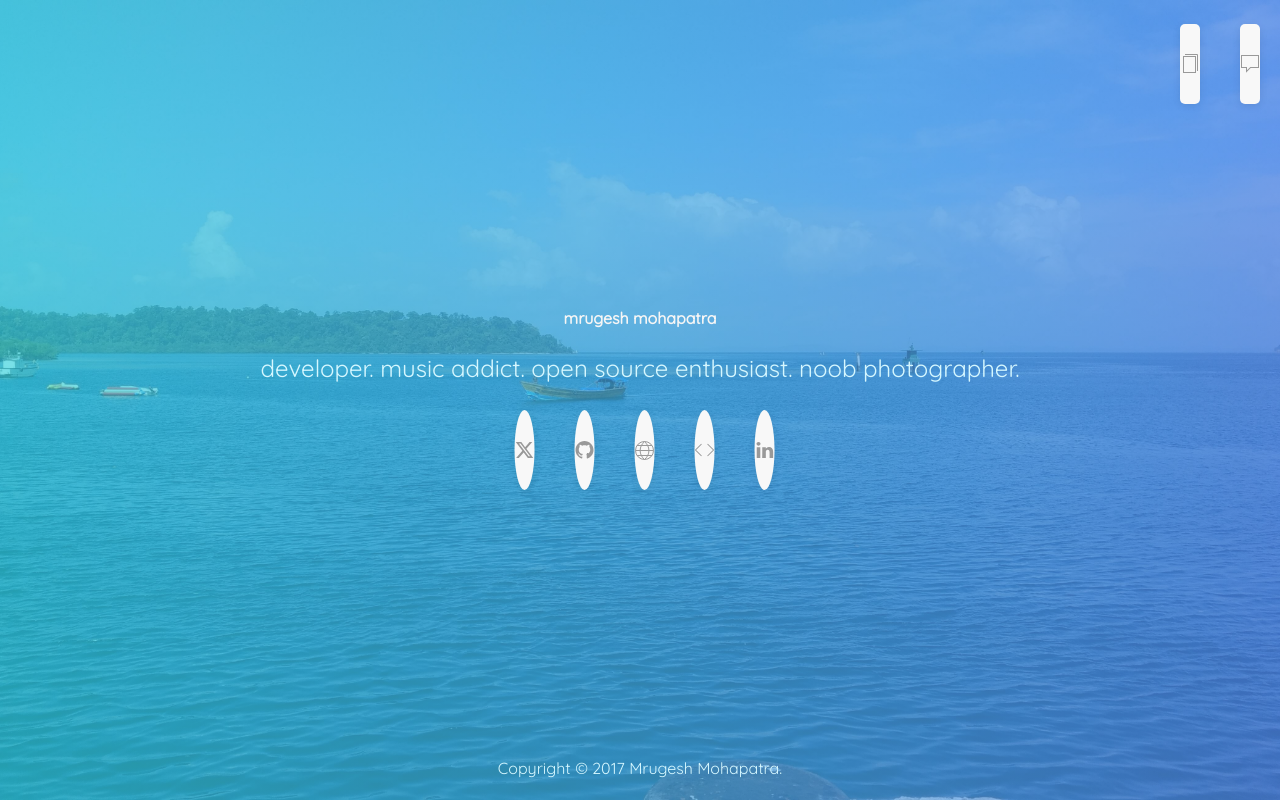
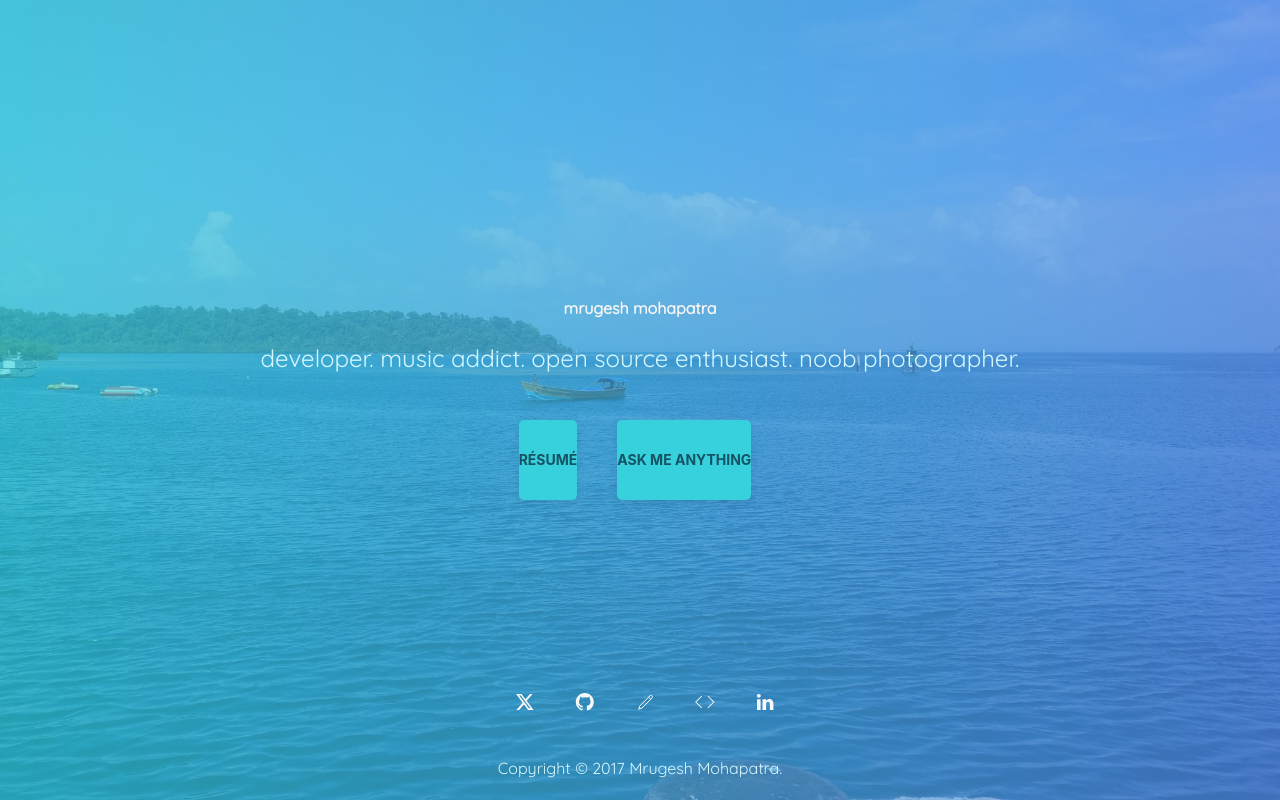
Before and after one commit to raisedadead/portfolio, a React (Create React App) app: page / in a window 1280 px wide. Built offline with nearby package versions, Linux system fonts and the light colour scheme.

Commit message:
fix: styles update for main nav

```diff
--- a/src/components/Footer/Footer.js
+++ b/src/components/Footer/Footer.js
@@ -1,10 +1,12 @@
 import React from 'react'
+import SocialNav from '../Nav/SocialNav'
 
 export default () => (
   <footer
     className="uk-position-bottom-center uk-margin-bottom"
     style={{ color: '#D5F7FF', fontFamily: "'Quicksand', sans-serif" }}
   >
+    <SocialNav style={{ marginBottom: '10px' }} />
     <span>Copyright &copy; {new Date().getFullYear()} Mrugesh Mohapatra.</span>
   </footer>
 )
--- a/src/components/Nav/TopNav.js
+++ b/src/components/Nav/MainNav.js
@@ -1,39 +1,43 @@
 import React from 'react'
 
-const raisedButtonStyle = { height: 50, margin: '4px 0 4px 0' }
+const raisedButtonStyle = {
+  height: '50px',
+  margin: '4px 0px',
+  backgroundColor: '#36d1dc',
+  color: '#155263',
+  fontWeight: 'bold'
+}
 export default () => (
   <nav
     className="uk-navbar-container uk-navbar-transparent uk-margin-top uk-margin-right"
     data-uk-navbar
   >
-    <div className="uk-navbar-right">
+    <div className="uk-navbar-center">
       <ul className="uk-navbar-nav uk-iconnav">
         <li>
           <a
             title="résumé"
             href="https://git.raisedadead.com/resume/"
-            className="uk-background-muted uk-box-shadow-small uk-box-shadow-hover-xlarge uk-border-rounded"
-            data-uk-icon="icon: copy"
+            className="uk-box-shadow-small uk-border-rounded"
             data-uk-tooltip="pos: bottom"
             target="_blank"
             rel="noopener noreferrer"
             style={raisedButtonStyle}
           >
-            <span className="uk-hidden">résumé</span>
+            <span>résumé</span>
           </a>
         </li>
         <li>
           <a
             title="ask me anything"
             href="https://github.com/raisedadead/ama/"
-            className="uk-background-muted uk-box-shadow-small uk-box-shadow-hover-xlarge uk-border-rounded"
-            data-uk-icon="icon: comment"
+            className="uk-box-shadow-small uk-border-rounded"
             data-uk-tooltip="pos: bottom"
             target="_blank"
             rel="noopener noreferrer"
             style={raisedButtonStyle}
           >
-            <span className="uk-hidden">ask me anything</span>
+            <span>ask me anything</span>
           </a>
         </li>
       </ul>
--- a/src/components/Nav/SocialNav.js
+++ b/src/components/Nav/SocialNav.js
@@ -1,17 +1,26 @@
 import React from 'react'
 
-const raisedButtonStyle = { height: 50, margin: '4px 0 4px 0' }
-export default () => (
-  <nav className="uk-navbar-container uk-navbar-transparent" data-uk-navbar>
+const raisedButtonStyle = {
+  height: 50,
+  margin: '4px 0 4px 0',
+  backgroundColor: '#00000000',
+  color: '#f8f8f8'
+}
+export default props => (
+  <nav
+    className="uk-navbar-container uk-navbar-transparent"
+    data-uk-navbar
+    {...props}
+  >
     <div className="uk-navbar-center">
       <ul className="uk-navbar-nav uk-iconnav">
         <li>
           <a
             title="Twitter"
             href="https://twitter.com/raisedadead"
-            className="uk-background-muted uk-box-shadow-small uk-box-shadow-hover-xlarge uk-border-circle"
+            className="uk-border-circle"
             data-uk-icon="icon: twitter"
-            data-uk-tooltip="pos: bottom"
+            data-uk-tooltip="pos: top"
             target="_blank"
             rel="noopener noreferrer"
             style={raisedButtonStyle}
@@ -23,9 +32,9 @@ export default () => (
           <a
             title="GitHub"
             href="https://github.com/raisedadead"
-            className="uk-background-muted uk-box-shadow-small uk-box-shadow-hover-xlarge uk-border-circle"
+            className="uk-border-circle"
             data-uk-icon="icon: github"
-            data-uk-tooltip="pos: bottom"
+            data-uk-tooltip="pos: top"
             target="_blank"
             rel="noopener noreferrer"
             style={raisedButtonStyle}
@@ -37,9 +46,9 @@ export default () => (
           <a
             title="Medium"
             href="https://blog.raisedadead.com"
-            className="uk-background-muted uk-box-shadow-small uk-box-shadow-hover-xlarge uk-border-circle"
-            data-uk-icon="icon: world"
-            data-uk-tooltip="pos: bottom"
+            className="uk-border-circle"
+            data-uk-icon="icon: pencil"
+            data-uk-tooltip="pos: top"
             target="_blank"
             rel="noopener noreferrer"
             style={raisedButtonStyle}
@@ -51,9 +60,9 @@ export default () => (
           <a
             title="freeCodeCamp"
             href="https://freeCodeCamp.org/raisedadead"
-            className="uk-background-muted uk-box-shadow-small uk-box-shadow-hover-xlarge uk-border-circle"
+            className="uk-border-circle"
             data-uk-icon="icon: code"
-            data-uk-tooltip="pos: bottom"
+            data-uk-tooltip="pos: top"
             target="_blank"
             rel="noopener noreferrer"
             style={raisedButtonStyle}
@@ -65,9 +74,9 @@ export default () => (
           <a
             title="LinkedIn"
             href="https://linkedin.com/in/mrugeshm"
-            className="uk-background-muted uk-box-shadow-small uk-box-shadow-hover-xlarge uk-border-circle"
+            className="uk-border-circle"
             data-uk-icon="icon: linkedin"
-            data-uk-tooltip="pos: bottom"
+            data-uk-tooltip="pos: top"
             target="_blank"
             rel="noopener noreferrer"
             style={raisedButtonStyle}
--- a/src/components/Nav/index.js
+++ b/src/components/Nav/index.js
@@ -1,3 +1,3 @@
-import TopNav from './TopNav.js'
+import MainNav from './MainNav.js'
 import SocialNav from './SocialNav.js'
-export { TopNav, SocialNav }
+export { MainNav, SocialNav }
--- a/src/components/index.js
+++ b/src/components/index.js
@@ -1,5 +1,5 @@
 import { Head } from './Head'
-import { TopNav, SocialNav } from './Nav'
+import { MainNav, SocialNav } from './Nav'
 import { Footer } from './Footer'
 import { Background } from './Background'
 
@@ -7,7 +7,7 @@ import { ImageLoader, StylesHelper } from './Utils/'
 
 export {
   Head,
-  TopNav,
+  MainNav,
   SocialNav,
   Footer,
   Background,
--- a/src/containers/Home.js
+++ b/src/containers/Home.js
@@ -1,11 +1,5 @@
 import React, { Component } from 'react'
-import {
-  TopNav,
-  SocialNav,
-  Footer,
-  Background,
-  StylesHelper
-} from '../components'
+import { MainNav, Footer, Background, StylesHelper } from '../components'
 
 import HomeContent from './HomeContent'
 
@@ -18,6 +12,14 @@ const mainContainer = StylesHelper(
 )
 const content = StylesHelper('uk-position-center', 'uk-text-center')
 
+const contentSyles = {
+  width: '75vw',
+  height: '50vh',
+  display: 'flex',
+  flexDirection: 'column',
+  justifyContent: 'center',
+  alignItems: 'center'
+}
 export default class Home extends Component {
   render() {
     return (
@@ -29,10 +31,9 @@ export default class Home extends Component {
             background: 'linear-gradient(to right, #36d1dcaa, #5b86e5aa)'
           }}
         />
-        <TopNav />
-        <div className={content}>
+        <div style={contentSyles} className={content}>
           <HomeContent />
-          <SocialNav />
+          <MainNav />
         </div>
         <Footer />
       </div>
```
